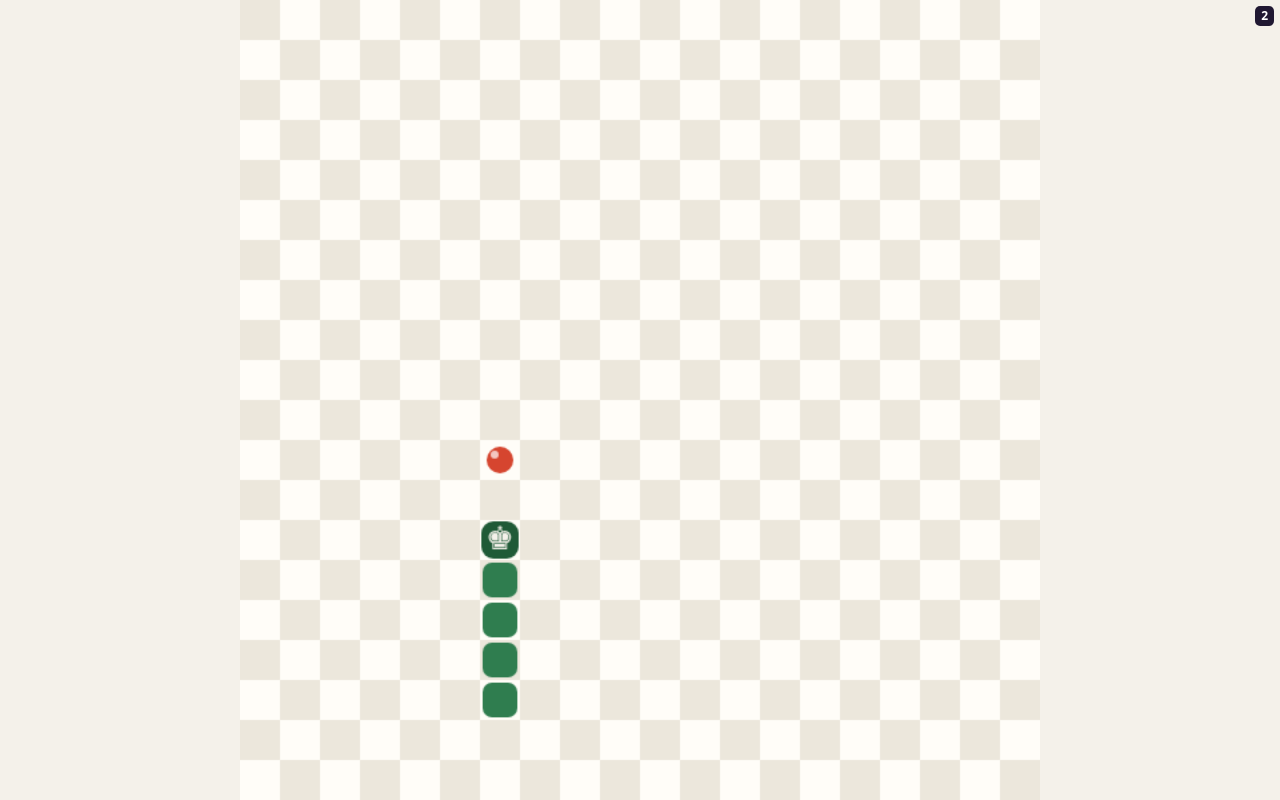
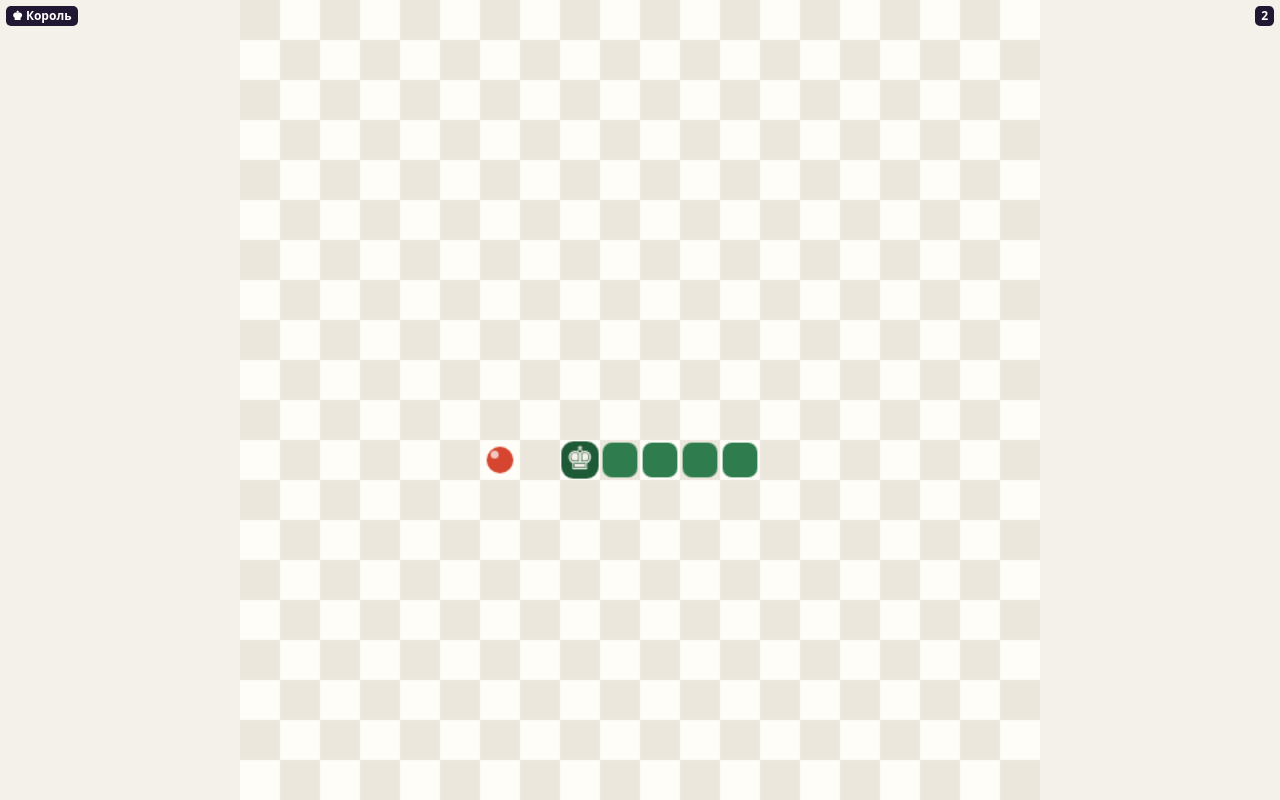
Before and after one commit to i7ok/diploma, a plain HTML site: page games/claude.html in a window 1280 px wide. Drawn offline with Linux system fonts and the light colour scheme.

Commit message:
Use one AI prompt and cycle Claude chess modes

```diff
--- a/games/autopilot.js
+++ b/games/autopilot.js
@@ -1,8 +1,11 @@
 const snakeDemo = (() => {
-  const moves = [{x: 1, y: 0}, {x: 0, y: 1}, {x: -1, y: 0}, {x: 0, y: -1}];
+  const cardinalMoves = [{x: 1, y: 0}, {x: 0, y: 1}, {x: -1, y: 0}, {x: 0, y: -1}];
   const scores = new Map();
 
-  function direction({size, snake, dir, food, hazards = [], wrap = false, blockTail = false}) {
+  function direction({
+    size, snake, dir, food, hazards = [], wrap = false, blockTail = false,
+    moves = cardinalMoves, step = move => move,
+  }) {
     const cell = ({x, y}) => y * size + x;
     const tail = snake.length - 1;
     const blocked = new Set([
@@ -17,8 +20,9 @@ const snakeDemo = (() => {
       const current = queue[index];
       for (const move of moves) {
         if (!current.first && move.x === -dir.x && move.y === -dir.y) continue;
-        let x = current.x + move.x;
-        let y = current.y + move.y;
+        const delta = step(move);
+        let x = current.x + delta.x;
+        let y = current.y + delta.y;
         if (wrap) {
           x = (x + size) % size;
           y = (y + size) % size;
--- a/games/board.css
+++ b/games/board.css
@@ -10,7 +10,7 @@ body {
   place-items: center;
   background: var(--board-background, #12111a);
 }
-body > :not(canvas):not(output) { display: none !important; }
+body > :not(canvas):not(output):not(.board-mode) { display: none !important; }
 body > canvas {
   width: min(100vw, 100vh);
   height: min(100vw, 100vh);
@@ -18,10 +18,10 @@ body > canvas {
   border: 0;
   border-radius: 0;
 }
-body > output {
+body > output,
+.board-mode {
   position: absolute;
   top: 6px;
-  right: 6px;
   min-width: 2ch;
   padding: 4px 6px;
   border-radius: 5px;
@@ -30,3 +30,9 @@ body > output {
   text-align: center;
   font: 600 12px/1 system-ui, sans-serif;
 }
+
+body > output { right: 6px; }
+.board-mode {
+  left: 6px;
+  font-family: system-ui, "Segoe UI Symbol", sans-serif;
+}
--- a/games/claude.html
+++ b/games/claude.html
@@ -62,6 +62,13 @@ var ov=document.getElementById('ov'),ovt=document.getElementById('ovt'),ovp=docu
 var md=document.getElementById('md'),modesEl=document.getElementById('modes'),go=document.getElementById('go'),hintEl=document.getElementById('hint');
 var K=[[0,-1],[0,1],[-1,0],[1,0]],B=[[-1,-1],[1,-1],[-1,1],[1,1]];
 var DIRS={king:K,bishop:B,queen:K.concat(B),knight:K.concat(B)};
+var demoModes = ['king', 'queen', 'bishop', 'knight'];
+var demoNames = {king:'Король', queen:'Ферзь', bishop:'Слон', knight:'Конь'};
+var demoMoves = Object.fromEntries(demoModes.map(function(piece) {
+  return [piece, DIRS[piece].map(function(pair) { return {x:pair[0], y:pair[1]}; })];
+}));
+var modeBadge = document.createElement('span');
+modeBadge.className = 'board-mode';
 var W8=[[1,0],[1,1],[0,1],[-1,1],[-1,0],[-1,-1],[0,-1],[1,-1]];
 var KM={'1,0':[2,1],'1,1':[1,2],'0,1':[-1,2],'-1,1':[-2,1],'-1,0':[-2,-1],'-1,-1':[-1,-2],'0,-1':[1,-2],'1,-1':[2,-1]};var GL={knight:'\u265E\uFE0E',king:'\u265A\uFE0E',bishop:'\u265D\uFE0E',queen:'\u265B\uFE0E'};
 var DESC={king:'Король: 4 направления. Стрелки или WASD.',bishop:'Слон: только по диагонали. Q E Z C или стрелки.',queen:'Ферзь: 8 направлений. Стрелки или WASD + Q E Z C.',knight:'Конь: прыжок буквой Г (2+1 клетка), перепрыгивает свой хвост. Управление как у ферзя, пунктир показывает следующий прыжок.'};
@@ -78,6 +85,7 @@ var snake,dir,queue,food,score,timer=null,state='idle',boost=false,mode='king',b
 function setBoost(b){boost=b;hintEl.textContent=b?'⚡ Ускорение ×2 · назад — обычная скорость':HINT}
 function setMode(m){
   mode=m;
+  modeBadge.textContent = GL[mode] + ' ' + demoNames[mode];
   Array.prototype.forEach.call(modesEl.children,function(b){b.classList.toggle('on',b.dataset.m===m)});
   md.textContent=DESC[m];bestEl.textContent=bests[m];
   if(state!=='run'&&state!=='pause')reset();
@@ -104,12 +112,12 @@ function pause(){
   }else if(state==='pause'){state='run';ov.classList.add('hide');schedule()}
 }
 function over(){
-  state='over';clearTimeout(timer);setTimeout(start, 750);
+  state='over';clearTimeout(timer);timer=setTimeout(start, 750);
   if(score>bests[mode]){bests[mode]=score;bestEl.textContent=score;try{snakeDemo.storage.setItem('snake-best-'+mode,score)}catch(e){}}
   ovt.textContent='Игра окончена';ovp.textContent='Счёт: '+score;go.textContent='Ещё раз';showMenu(true);ov.classList.remove('hide');
 }
 function tick(){
-  dir=snakeDemo.direction({size:N, snake, dir, food, wrap:true});
+  dir=snakeDemo.direction({size:N, snake, dir, food, wrap:true, moves:demoMoves[mode], step});
   var st=step(dir),h={x:(snake[0].x+st.x+N)%N,y:(snake[0].y+st.y+N)%N};
   if(snake.some(function(s,i){return i<snake.length-1&&s.x===h.x&&s.y===h.y})){draw();over();return}
   snake.unshift(h);
@@ -181,9 +189,16 @@ cv.addEventListener('touchmove',function(e){
   tx=t.clientX;ty=t.clientY;
 },{passive:true});
 cv.addEventListener('touchend',function(){tx=null});
-setMode('king');
 snakeDemo.mount(cv);
-start();
+document.body.append(modeBadge);
+var demoIndex = 0;
+function playDemoMode() {
+  setMode(demoModes[demoIndex]);
+  start();
+  demoIndex = (demoIndex + 1) % demoModes.length;
+}
+playDemoMode();
+setInterval(playDemoMode, 8000);
 })();
 </script>
 </body>
```
Also changed, not shown: index.html (+8 -8 lines).
